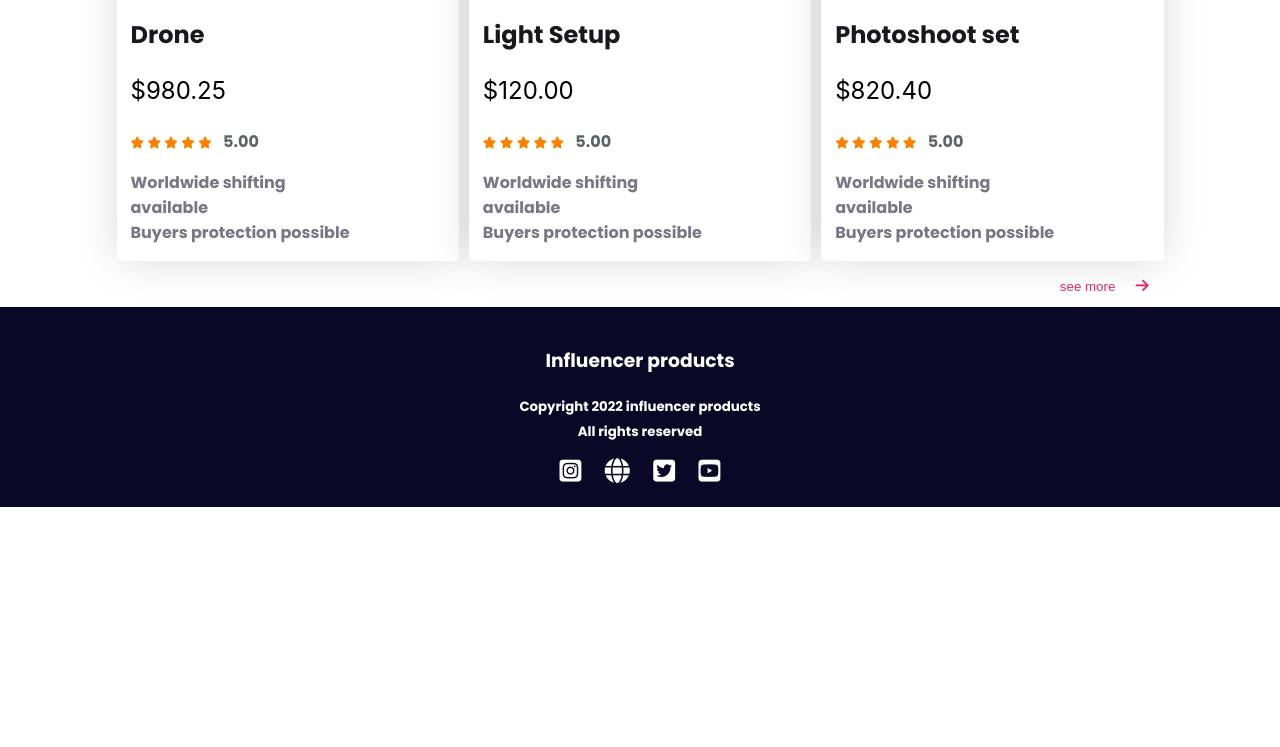
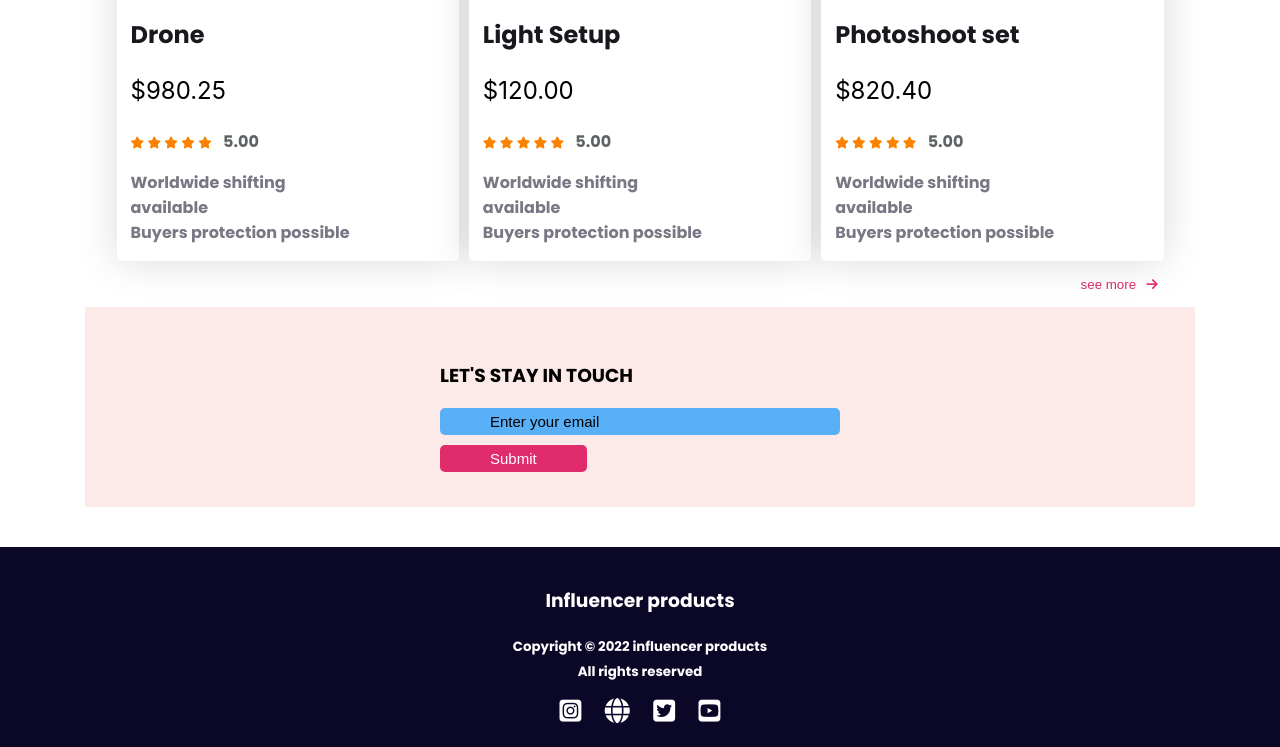
Before and after one commit to Shakshor/influencer-gear, a plain HTML site: page index.html in a window 1280 px wide. Shown: the part 1774-2521 px from the top of the page. Before the commit the page ends 2281 px from the top, so only its background shows below. Drawn offline with Linux system fonts and the light colour scheme.

Commit message:
footer and button cleared

```diff
--- a/index.html
+++ b/index.html
@@ -36,6 +36,7 @@
 
     <!-- main starts -->
     <main>
+        <!-- influence-area -->
         <section class="contianer">
             <div class="influence-area">
                 <div class="influence-details influence-width">
@@ -50,6 +51,7 @@
                 </div>
             </div>
         </section>
+        <!-- logos area -->
         <section>
             <hr>
             <div class="logos">
@@ -63,6 +65,7 @@
             </div>
             <hr>
         </section>
+        <!-- collection-area -->
         <section>
             <div class="collection-area">
                 <h2 class="section-title">Popular Collection</h2>
@@ -186,11 +189,20 @@
                 </div>
             </div>
         </section>
+        <!-- contact-area -->
+        <section class="contact-area">
+            <div id="last-section">
+                <h3>LET'S STAY IN TOUCH</h3>
+                <input type="email" placeholder="Enter your email">
+                <br>
+                <button>Submit</button>
+            </div>
+        </section>
     </main>
     <footer>
         <div class="footer-part">
             <h3>Influencer products</h3>
-            <p><small>Copyright 2022 influencer products <br> All rights reserved</small></p>
+            <p><small>Copyright © 2022 influencer products <br> All rights reserved</small></p>
             <div class="social">
                 <a href="#"><i class="fab fa-instagram-square white"></i></a>
                 <a href="#"><i class="fas fa-globe"></i></a>
--- a/styles/style.css
+++ b/styles/style.css
@@ -140,8 +140,45 @@ hr {
     color:  #E02C6D;
     background-color: white;
     border: none;
-    padding: 7px 15px;
     border-radius: 5px;
+    cursor: pointer;
+}
+button .fas.fa-arrow-right{
+    margin-left: 10px;
+    font-size: 13px;
+}
+
+/* /------ contact area ------/ */
+.contact-area{
+    display: flex;
+    align-items: center;
+    justify-content: center;
+    background-color: #fceae8;
+    width: 1110px;
+    height: 200px;
+    margin: 0 auto;
+}
+#last-section input{
+    border: none;
+    background-color: rgb(90, 176, 247);
+    width: 300px;
+    padding: 5px 50px;
+    border-radius: 5px;
+    font-size: 15px;
+}
+
+#last-section input::placeholder{
+    color: black;
+}
+#last-section button{
+    border: none;
+    border-radius: 5px;
+    padding: 5px 50px;
+    color: white;
+    background-color: #E02C6D;
+    margin-top: 10px;
+    font-size: 15px;
+    cursor: pointer;
 }
 
 /* /----footer area ----/ */
@@ -149,6 +186,7 @@ footer{
     background-color: #0A0826;
     color: white;
     text-align: center;
+    margin-top: 40px;
 }
 .footer-part{
     padding: 20px 0;
```
